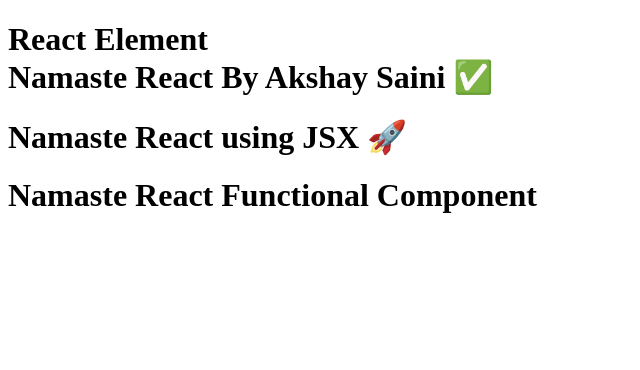
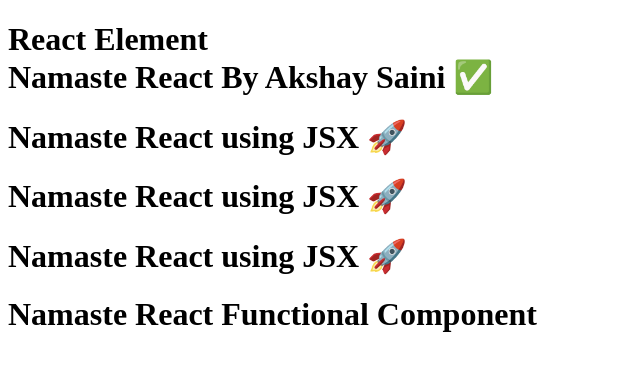
Before and after one commit to developer-mohitsoni/Namaste-React-Series, a React (Vite) app in the folder Episode 03 - Laying the foundation/: page / in a window 1280 px wide. Shown: the top 370 px of the page, without its empty margins (0-640 px from the left). Built offline with nearby package versions, Linux system fonts and the light colour scheme.

Commit message:
Amazing Things about JSX:- Secure and prevent from Malicious Code injecting through API's || Look 3 way to render Functional Component using JSX

```diff
--- a/Episode 03 - Laying the foundation/App.js
+++ b/Episode 03 - Laying the foundation/App.js
@@ -8,7 +8,8 @@
 
 const heading = (
   <h1 className="head1" tabIndex="1">
-    {elem}<br/>
+    {elem}
+    <br />
     Namaste React By Akshay Saini ✅
   </h1>
 );
@@ -37,7 +38,15 @@
   <div id="container">
     {/* Adding ReactElement inside Functional Component */}
     {heading}
+
     <Title />
+    {/* // Both are same to render Functional Component */}
+    <Title></Title>
+
+    {/* You can also call Title function inside it in Curly braces {} */}
+
+    {Title()}
+
     <h1 className="heading">Namaste React Functional Component</h1>
   </div>
 );
```
